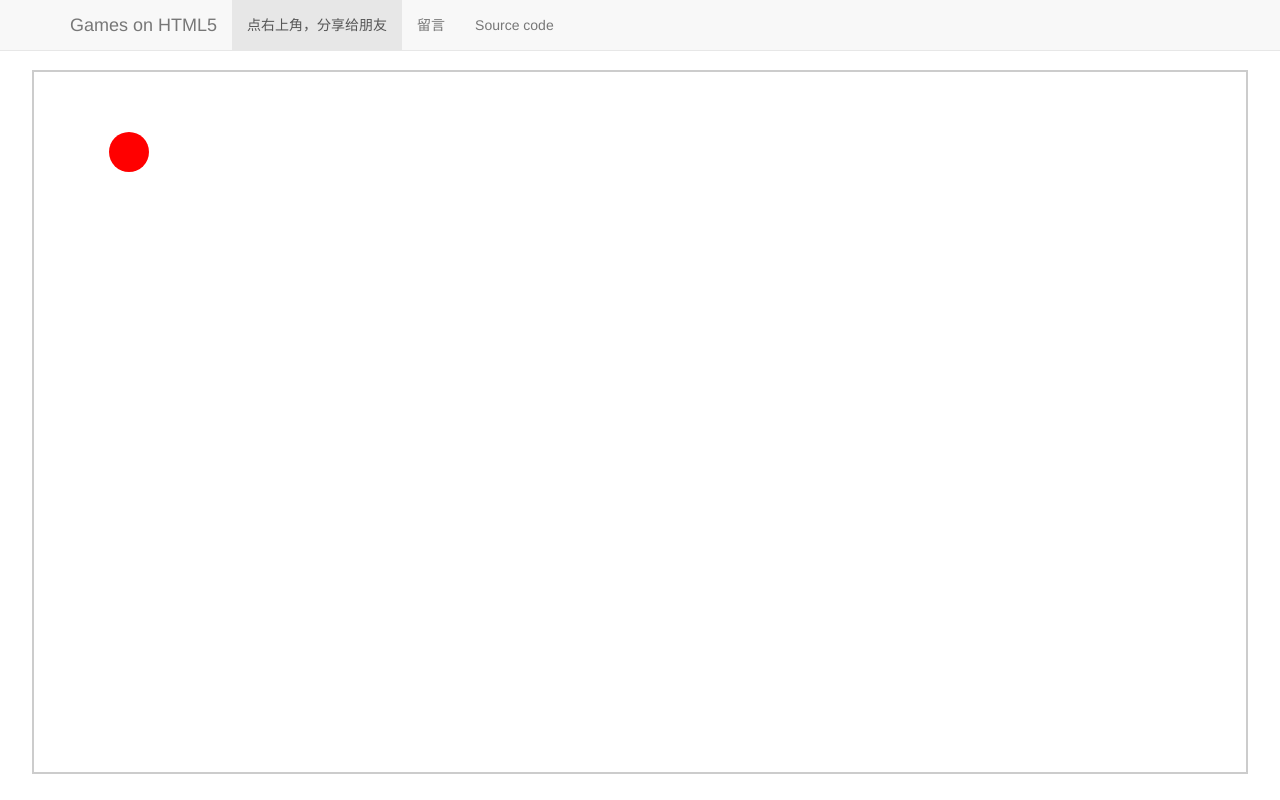
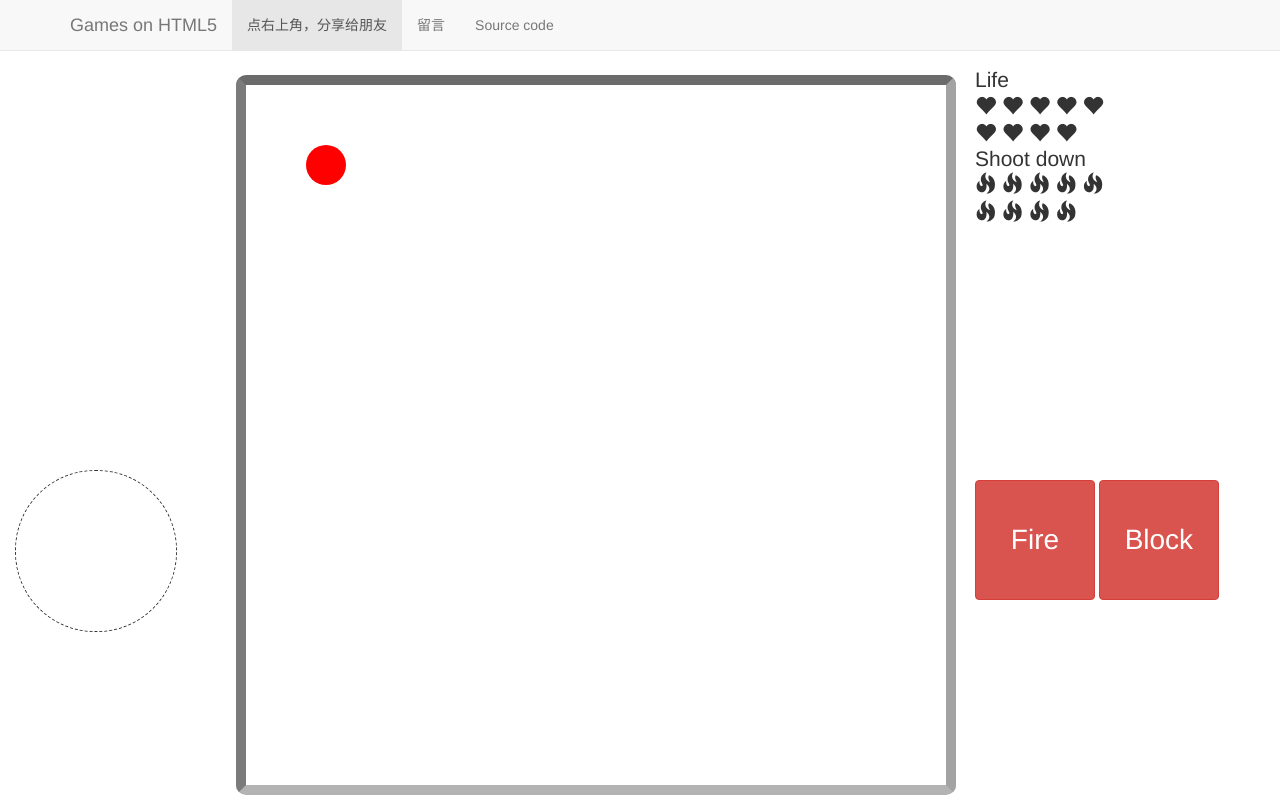
Before and after one commit to Liu-Ameng/FlightFight, a website: page client/index.html in a window 1280 px wide. Drawn offline with nearby package versions, Linux system fonts and the light colour scheme; no server answers.

Commit message:
update the index.html
1. create some space for show game info.
2. create a place for game control pad

¼ÌÐø¼ÓÓ͡«

```diff
--- a/client/css/common.css
+++ b/client/css/common.css
@@ -19,12 +19,42 @@ body {
 }
 
 .canvas-container {
-  width: 95%;
-  height: auto;
-  border: 2px solid #CCC;
-  overflow: auto;
+  width: 702px;
+  height: 702px;
+  /*border: 2px solid #CCC;*/
+  margin: 5px auto;
 }
 
 #game-canvas {
-  margin: auto;
+  border-radius: 10px;
+  border: 10px solid #B3B3B3;
+  border-top-color: #6B6B6B;
+  border-right-color: #A3A3A3;
+  border-left-color: #7B7B7B;
 }
+
+.info {
+  height: 400px;
+  width: 100%;
+}
+
+#move-control-canvas {
+  border: 1px dashed;
+  border-radius: 80px;
+}
+
+ul {
+  padding-left: 0;
+}
+
+.info li {
+  list-style-type:none;
+  margin-bottom: 4px;
+  font-size: 150%;
+}
+
+.btn-xlg {
+  font-size: 200%;
+  width: 120px;
+  height: 120px;
+}
--- a/client/index.html
+++ b/client/index.html
@@ -41,10 +41,39 @@
     </div>
   </nav>
 
-  <div class="container canvas-container">
-      <canvas id="game-canvas" width="600" height="600">
-          您的浏览器不支持canvas！
-      </canvas>
+  <div class="container-fluid">
+    <div class="row">
+      <div class="col-md-2">
+        <div class="info">
+        </div>
+        <div class="left-control">
+          <canvas id="move-control-canvas" width="160" height="160">
+          </canvas>
+        </div>
+      </div>
+      <div class="col-md-7">
+        <div class="canvas-container">
+          <canvas id="game-canvas" width="700" height="700">
+              您的浏览器不支持canvas！
+          </canvas>
+        </div>
+      </div>
+      <div class="col-md-3">
+        <ul class="info">
+            <li>Life</li>
+            <li> <span class="glyphicon glyphicon-heart" aria-hidden="true"></span> <span class="glyphicon glyphicon-heart" aria-hidden="true"></span> <span class="glyphicon glyphicon-heart" aria-hidden="true"></span> <span class="glyphicon glyphicon-heart" aria-hidden="true"></span> <span class="glyphicon glyphicon-heart" aria-hidden="true"></span></li>
+            <li> <span class="glyphicon glyphicon-heart" aria-hidden="true"></span> <span class="glyphicon glyphicon-heart" aria-hidden="true"></span> <span class="glyphicon glyphicon-heart" aria-hidden="true"></span> <span class="glyphicon glyphicon-heart" aria-hidden="true"></span></li>
+            <li></li>
+            <li>Shoot down</li>
+            <li> <span class="glyphicon glyphicon-fire" aria-hidden="true"></span> <span class="glyphicon glyphicon-fire" aria-hidden="true"></span> <span class="glyphicon glyphicon-fire" aria-hidden="true"></span> <span class="glyphicon glyphicon-fire" aria-hidden="true"></span> <span class="glyphicon glyphicon-fire" aria-hidden="true"></span></li>
+            <li> <span class="glyphicon glyphicon-fire" aria-hidden="true"></span> <span class="glyphicon glyphicon-fire" aria-hidden="true"></span> <span class="glyphicon glyphicon-fire" aria-hidden="true"></span> <span class="glyphicon glyphicon-fire" aria-hidden="true"></span></li>
+        </ul>
+        <div class="right-control">
+          <button id="btn-fire" type="button" class="btn btn-danger btn-xlg">Fire</button>
+          <button id="btn-fire" type="button" class="btn btn-danger btn-xlg">Block</button>
+        </div>
+      </div>
+    </div>
   </div>
   <!-- /container -->
 
```
